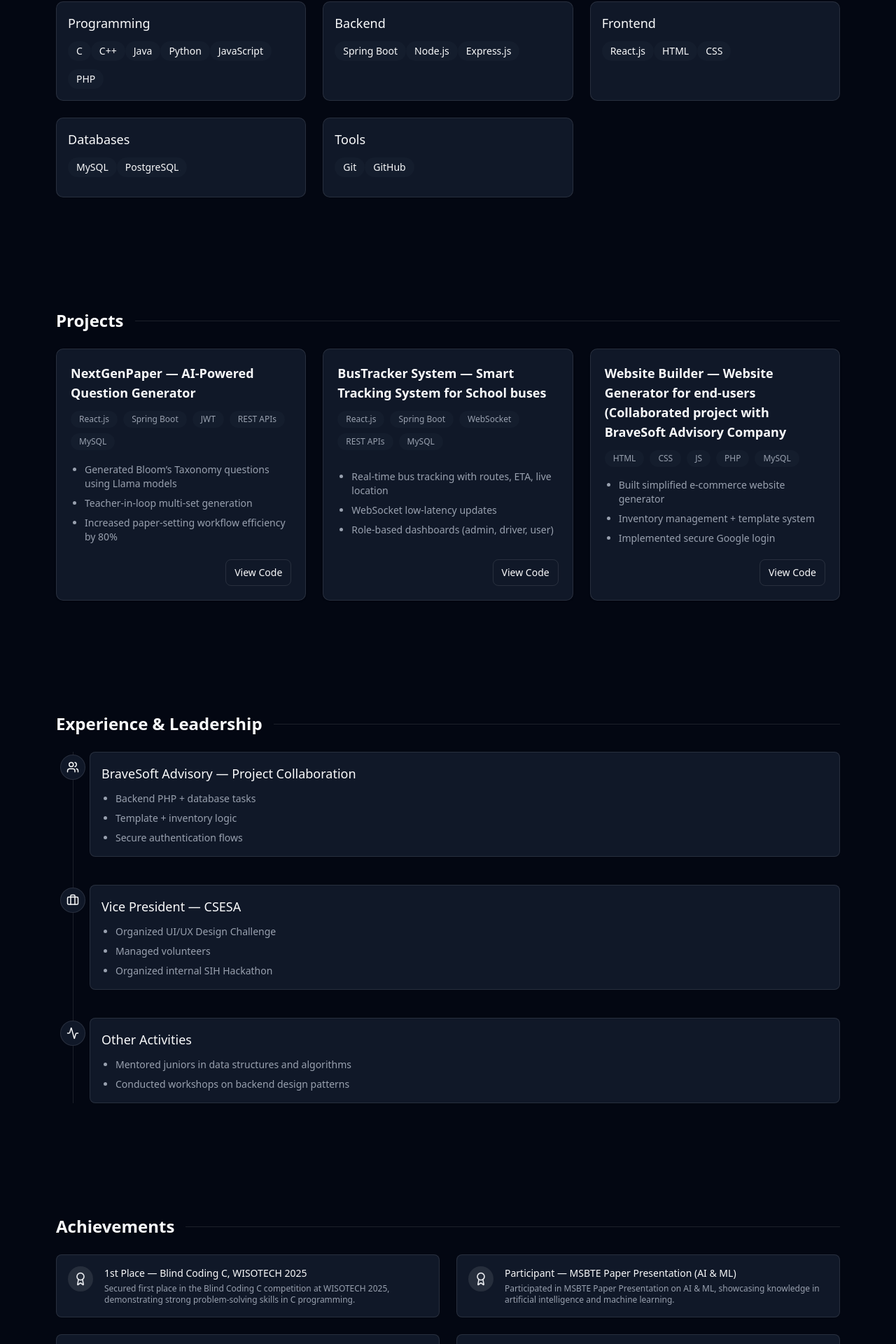
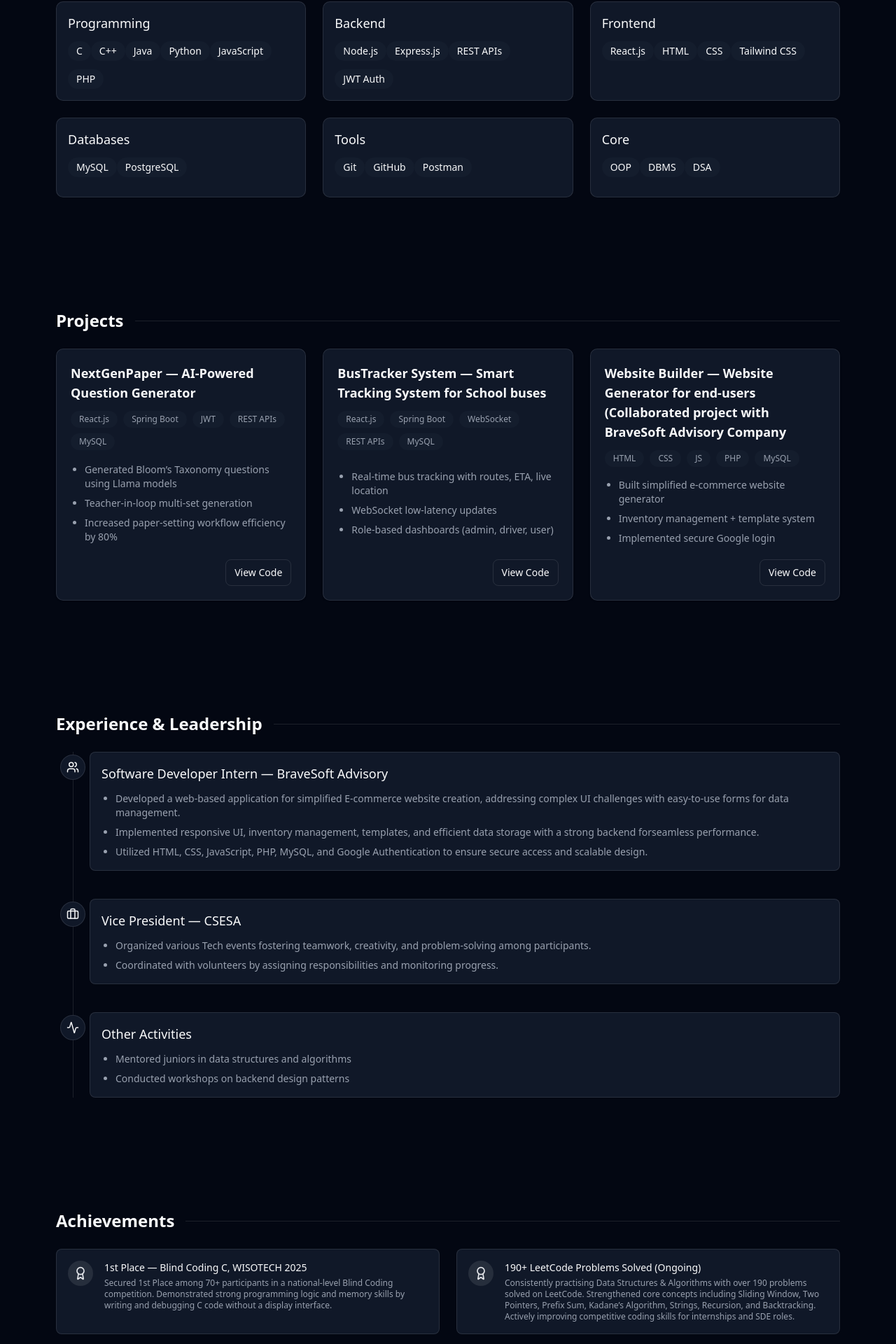
Before and after one commit to shrisairaj/Portfolio, a Next.js app: page / in a window 1280 px wide. Shown: the part 678-2598 px from the top of the page at 70% size. Built offline with nearby package versions, Linux system fonts and the light colour scheme.

Commit message:
data added to Achievements,Experience,Skills section

```diff
--- a/src/components/Achievements.tsx
+++ b/src/components/Achievements.tsx
@@ -7,20 +7,21 @@ import { Award } from "lucide-react";
 const ACHIEVEMENTS = [
   {
     title: "1st Place — Blind Coding C, WISOTECH 2025",
-    description: "Secured first place in the Blind Coding C competition at WISOTECH 2025, demonstrating strong problem-solving skills in C programming."
+    description: "Secured 1st Place among 70+ participants in a national-level Blind Coding competition. Demonstrated strong programming logic and memory skills by writing and debugging C code without a display interface."
   },
   {
-    title: "Participant — MSBTE Paper Presentation (AI & ML)",
-    description: "Participated in MSBTE Paper Presentation on AI & ML, showcasing knowledge in artificial intelligence and machine learning."
+    title: "190+ LeetCode Problems Solved (Ongoing)",
+    description: "Consistently practising Data Structures & Algorithms with over 190 problems solved on LeetCode. Strengthened core concepts including Sliding Window, Two Pointers, Prefix Sum, Kadane’s Algorithm, Strings, Recursion, and Backtracking. Actively improving competitive coding skills for internships and SDE roles."
   },
   {
-    title: "Vice President — Student Association",
-    description: "Served as Vice President of the Student Association, leading initiatives and fostering student engagement."
+    title: "Selected for SIH 2025 Internal Hackathon",
+    description: "Qualified in the institute-level selection round for Smart India Hackathon 2025, competing with a team to design and develop an innovative solution. Worked on the SmartCart project, integrating real-time product data using external APIs and focusing on performance, accuracy, and user experience."
   },
   {
-    title: "Organized internal SIH Hackathon",
-    description: "Organized an internal Smart India Hackathon, promoting innovation and teamwork among students."
+    title: "MSBTE Technical Paper Presentation (State Level)",
+    description: "Participated as a two-member team in the MSBTE State-Level Technical Paper Presentation Competition held at S.T.E. Society’s Sou. Venutai Chavan Polytechnic, Pune. Presented a technical paper on “Artificial Intelligence and Machine Learning”, demonstrating strong technical communication, teamwork, and the ability to explain complex concepts to a panel of judges."
   },
+
 ];
 
 const CERTS = ["Python", "C", "C++", "CSS", "JavaScript"];
--- a/src/components/Experience.tsx
+++ b/src/components/Experience.tsx
@@ -7,21 +7,20 @@ import { Briefcase, Users, Activity } from "lucide-react";
 export default function Experience() {
   const items = [
     {
-      title: "BraveSoft Advisory — Project Collaboration",
+      title: "Software Developer Intern  — BraveSoft Advisory",
       icon: <Users size={18} />,
       bullets: [
-        "Backend PHP + database tasks",
-        "Template + inventory logic",
-        "Secure authentication flows",
+        "Developed a web-based application for simplified E-commerce website creation, addressing complex UI challenges with easy-to-use forms for data management.",
+        "Implemented responsive UI, inventory management, templates, and efficient data storage with a strong backend forseamless performance.",
+        "Utilized HTML, CSS, JavaScript, PHP, MySQL, and Google Authentication to ensure secure access and scalable design.",
       ],
       },
     {
       title: "Vice President — CSESA",
       icon: <Briefcase size={18} />,
       bullets: [
-        "Organized UI/UX Design Challenge",
-        "Managed volunteers",
-        "Organized internal SIH Hackathon",
+        "Organized various Tech events fostering teamwork, creativity, and problem-solving among participants.",
+        "Coordinated with volunteers by assigning responsibilities and monitoring progress.",
       ],
     },
   ];
--- a/src/components/Skills.tsx
+++ b/src/components/Skills.tsx
@@ -15,14 +15,16 @@ const SKILLS: Record<string, Skill[]> = {
     { name: "PHP"},
   ],
   Backend: [
-    { name: "Spring Boot"},
     { name: "Node.js"},
-    { name: "Express.js"},
+    { name: "Express.js" },
+    { name: "REST APIs" },
+    { name: "JWT Auth" },
   ],
   Frontend: [
     { name: "React.js"},
     { name: "HTML"},
-    { name: "CSS"},
+    { name: "CSS" },
+    { name: "Tailwind CSS"},
   ],
   Databases: [
     { name: "MySQL",},
@@ -30,7 +32,14 @@ const SKILLS: Record<string, Skill[]> = {
   ],
   Tools: [
     { name: "Git",},
-    { name: "GitHub"},
+    { name: "GitHub" },
+    { name: "Postman"},
+  ],
+  Core: [
+    { name: "OOP" },
+    { name: "DBMS" },
+    { name: "DSA ",},
+
   ],
 };
 
```
